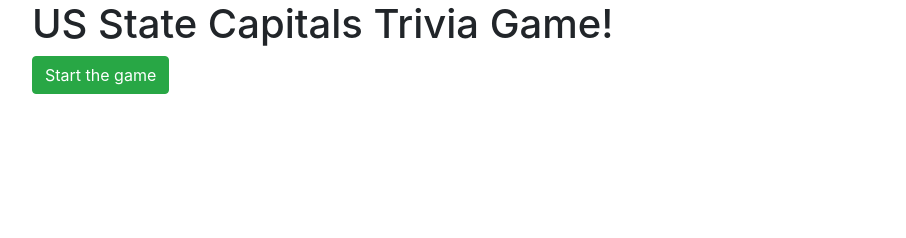
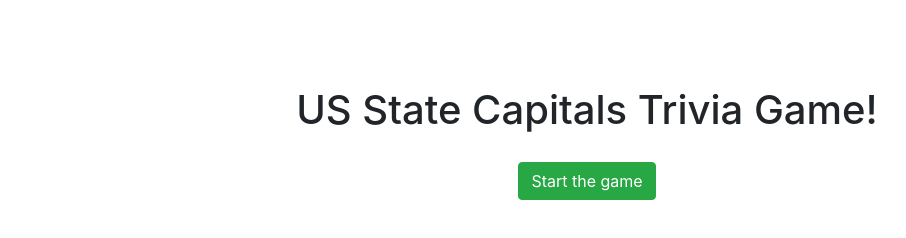
Before and after one commit to thodges36/TriviaGame, a plain HTML site: page index.html in a window 1280 px wide. Shown: the whole page, without its empty margins (53-959 px from the left). Drawn offline with nearby package versions, Linux system fonts and the light colour scheme.

Commit message:
styling tweaks

```diff
--- a/assets/css/style.css
+++ b/assets/css/style.css
@@ -0,0 +1,7 @@
+.text-center{
+    padding: 50px;
+}
+
+h1 {
+    padding: 20px;
+}
--- a/assets/javascript/app.js
+++ b/assets/javascript/app.js
@@ -13,7 +13,7 @@ $(document).ready(function () {
     //Array of messages
     var messages = {
         correct: "Congratulations, you got the right answer!",
-        incorrect: "That's not the correct answer.",
+        incorrect: "Wrong!",
         endTime: "Time's up!",
         finished: "Let's see how you did..."
     };
@@ -72,7 +72,7 @@ $(document).ready(function () {
     ];
 
 
-    // FUNCTIONS
+    // Functions
 
     //This captures user click on start button to create a new game
     $("#start").on("click", function () {
@@ -95,15 +95,14 @@ $(document).ready(function () {
         newQuestion();
     }
 
-    //This function displays the next question
+    //This function displays a new question
     function newQuestion() {
         $("#message").empty();
         $("#correctedAnswer").empty();
         answered = true;
 
-        //This function displays the new question
+        //This shows your progress (number 1 of 5, etc.)
         $("#currentQuestion").html("Question " + (currentQuestion + 1) + " of " + triviaQuestions.length);
-        $(".question").html(triviaQuestions[currentQuestion].question);
 
         //This function displays the new questions's answer options in multiple choice type
         for (var i = 0; i <= 5; i++) {
@@ -126,7 +125,7 @@ $(document).ready(function () {
         });
     }
 
-    //This function is for the timer countdown
+    //This function is establishing timer countdown
     function countdown() {
         seconds = 15;
         $("#timeLeft").html("00:" + seconds);
@@ -165,7 +164,7 @@ $(document).ready(function () {
         //This checks to see if user choice is correct, incorrect, or unanswered
         if ((userSelect == rightAnswerIndex) && (answered === true)) {
             correctAnswer++;
-            $('#message').html(messages.correct);
+            $("#message").html(messages.correct);
         } else if ((userSelect != rightAnswerIndex) && (answered === true)) {
             incorrectAnswer++;
             $('#message').html(messages.incorrect);
@@ -188,8 +187,6 @@ $(document).ready(function () {
         $('#timeLeft').empty();
         $('#message').empty();
         $('#correctedAnswer').empty();
-
-
         $('#finalMessage').html(messages.finished);
         $('#correctAnswers').html("Correct Answers: " + correctAnswer);
         $('#incorrectAnswers').html("Incorrect Answers: " + incorrectAnswer);
--- a/index.html
+++ b/index.html
@@ -14,8 +14,8 @@
 
 </head>
 
-<body>
-    <div class="container">
+<body class="text-center">
+    <div class="cover-container d-flex h-100 p-3 mx-auto flex-column">
         <h1>US State Capitals Trivia Game!</h1>
 
         <div>
```
